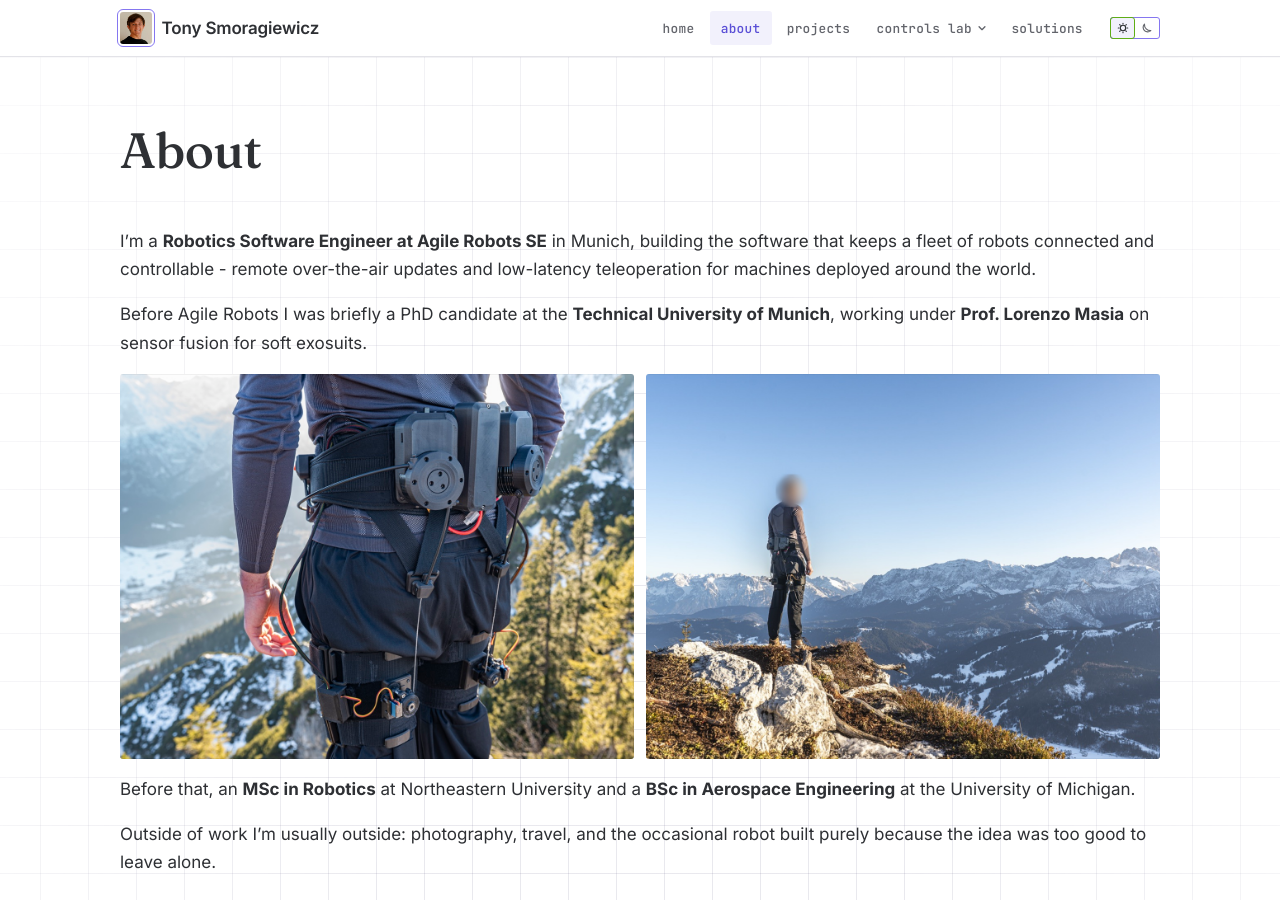
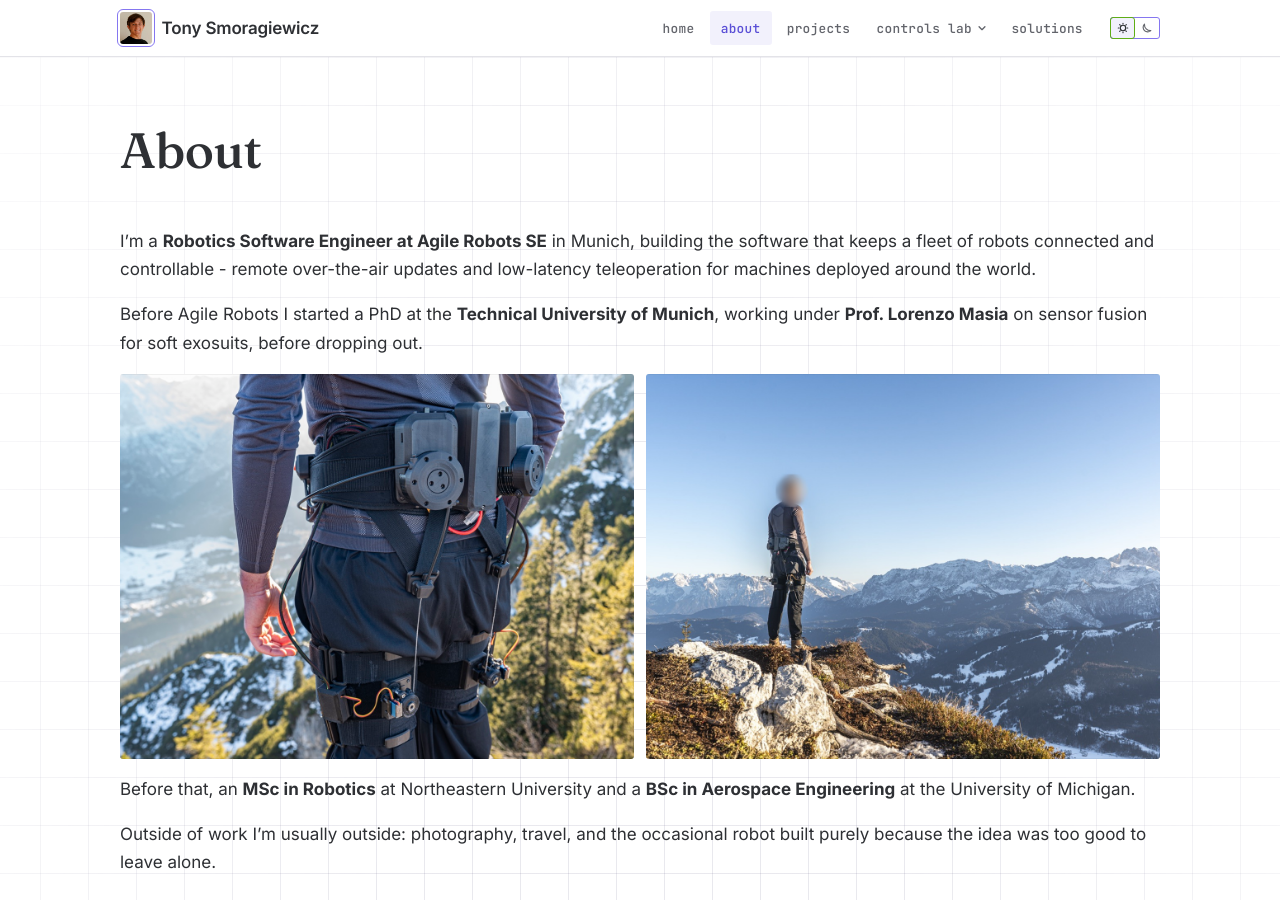
Before and after one commit to Tsmorz/Tsmorz.github.io, a Jekyll site: the page built from about.md, in a window 1280 px wide and 900 px high. Built offline with Jekyll 4.4.1, drawn with Linux system fonts in a browser that asks for light colours; some web fonts are replaced.

Commit message:
Label the logo link, About PhD wording, README project note, refreshed PNG icons
Co-Authored-By: Claude Sonnet 5.5 <noreply@anthropic.com>

```diff
--- a/_layouts/default.html
+++ b/_layouts/default.html
@@ -8,7 +8,7 @@
     {% seo %}
     <link rel="icon" type="image/svg+xml" href="{{ '/assets/img/favicon.svg' | relative_url }}?v=10">
     <link rel="icon" type="image/png" sizes="32x32" href="{{ '/assets/img/favicon-32.png' | relative_url }}?v=10">
-    <link rel="apple-touch-icon" href="{{ '/assets/img/apple-touch-icon.png' | relative_url }}?v=7">
+    <link rel="apple-touch-icon" href="{{ '/assets/img/apple-touch-icon.png' | relative_url }}?v=10">
     <link rel="preconnect" href="https://fonts.googleapis.com">
     <link rel="preconnect" href="https://fonts.gstatic.com" crossorigin>
     <link href="https://fonts.googleapis.com/css2?family=Fraunces:opsz,wght@9..144,400;9..144,500;9..144,600&family=Inter:wght@400;500;600;700&family=JetBrains+Mono:wght@400;500&family=STIX+Two+Text:ital,wght@0,500;0,600;1,400&display=swap" rel="stylesheet">
@@ -27,7 +27,7 @@
 
     <header class="site-header">
       <nav class="nav" aria-label="Primary">
-        <a class="nav-brand" href="{{ '/' | relative_url }}">
+        <a class="nav-brand" href="{{ '/' | relative_url }}" aria-label="{{ site.title }}, home">
           {% if page.url == '/' %}{% include logo.html %}
           {% else %}<img src="{{ site.author.photo | relative_url }}" alt="" width="32" height="32">{% endif %}
           <span>{{ site.title }}</span>
--- a/about.md
+++ b/about.md
@@ -7,8 +7,8 @@ I'm a **Robotics Software Engineer at Agile Robots SE** in Munich, building the
 that keeps a fleet of robots connected and controllable - remote over-the-air updates and
 low-latency teleoperation for machines deployed around the world.
 
-Before Agile Robots I was briefly a PhD candidate at the **Technical University of Munich**,
-working under **Prof. Lorenzo Masia** on sensor fusion for soft exosuits.
+Before Agile Robots I started a PhD at the **Technical University of Munich**, working under
+**Prof. Lorenzo Masia** on sensor fusion for soft exosuits, before dropping out.
 
 <div class="about-photos">
   <img src="{{ '/assets/img/about/exosuit-1.jpg' | relative_url }}" alt="Soft exosuit research at TU Munich">
```
Also changed, not shown: README.md, assets/img/apple-touch-icon.png, assets/img/favicon-32.png.
